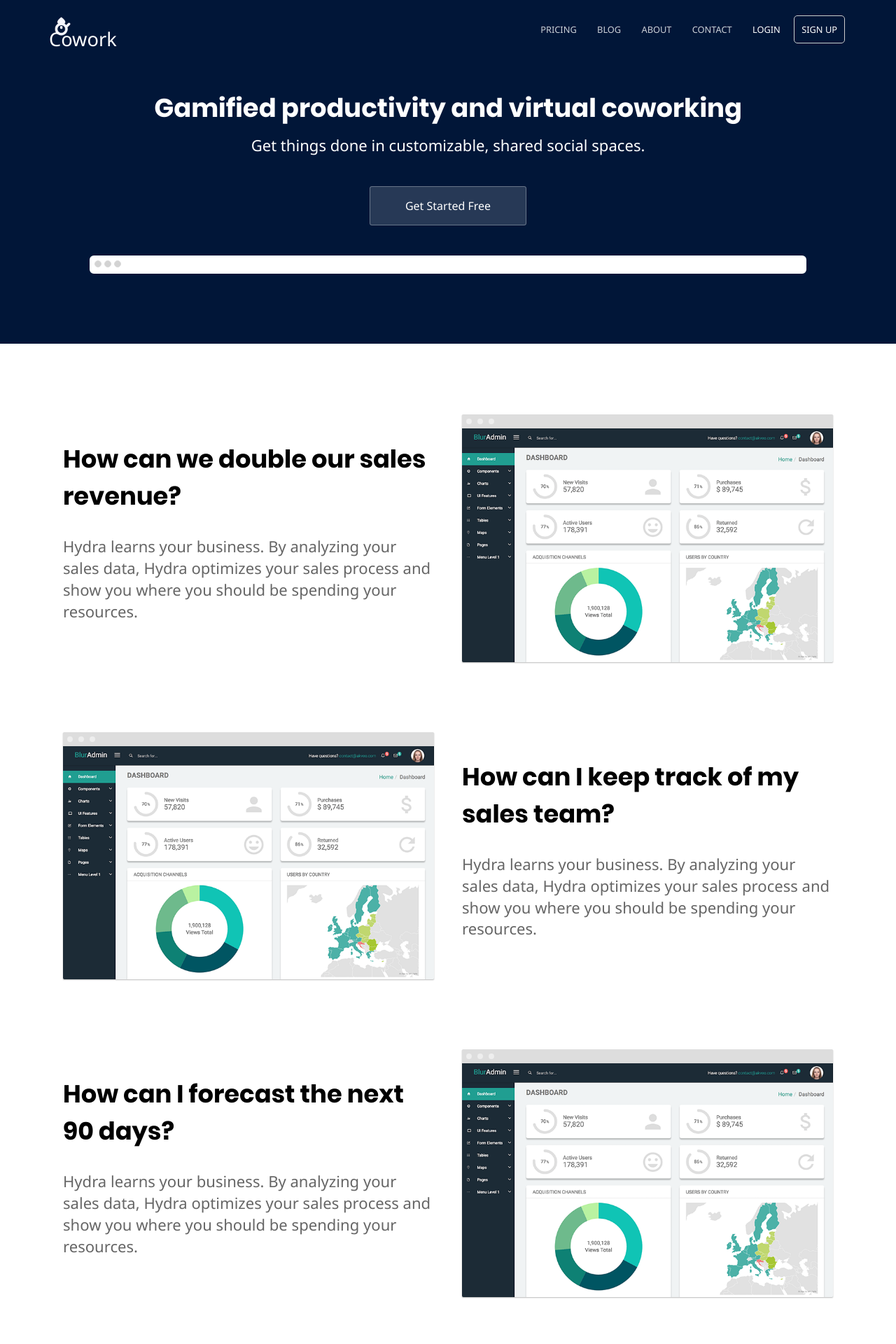
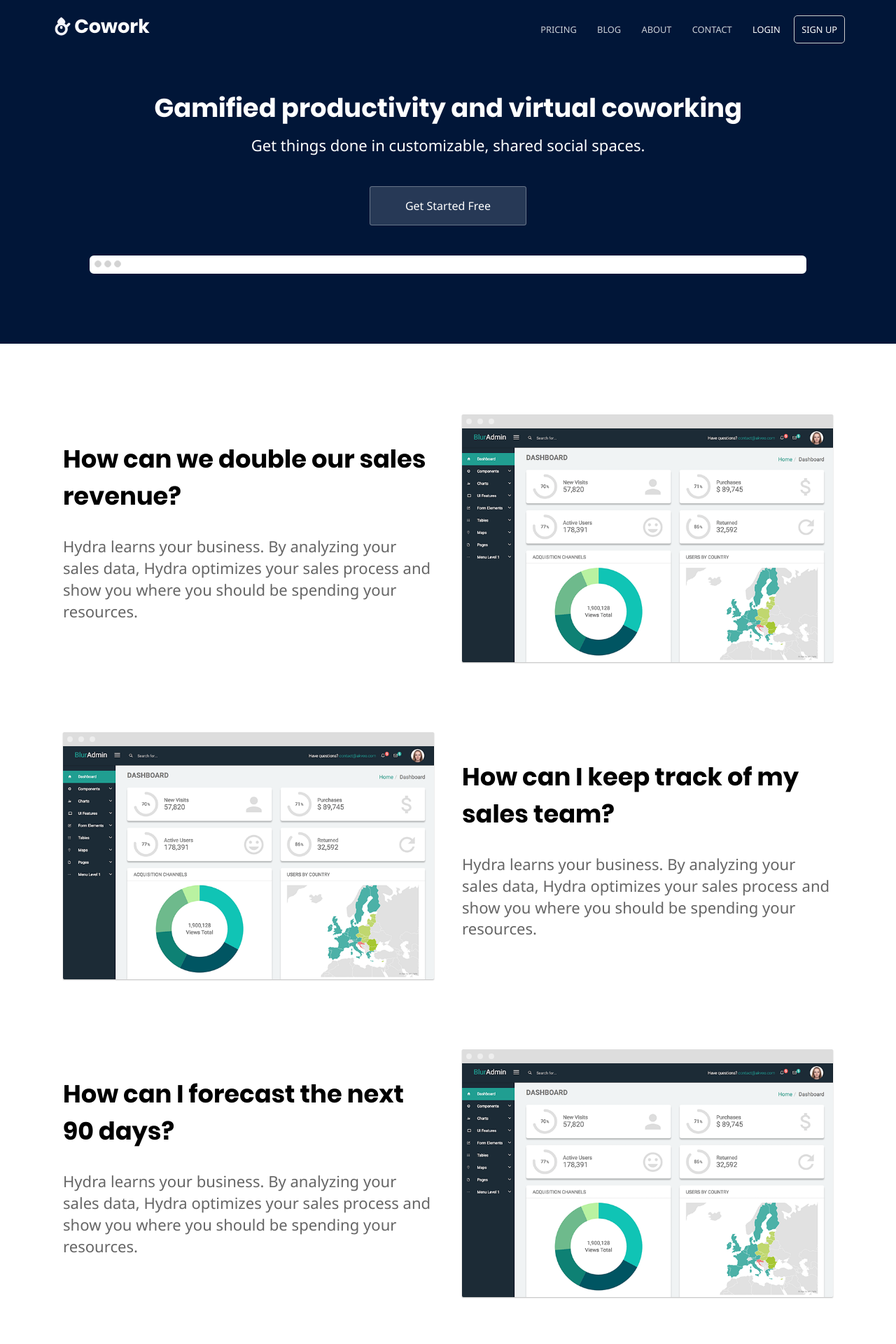
Before and after one commit to innkeeper-games/cowork-site, a Jekyll site: the page built from index.html, in a window 1280 px wide. Shown: the top 1920 px of the page at 70% size. Built offline with Jekyll 4.4.1, drawn with Linux system fonts in a browser that asks for light colours; a script that is not in the unit is left out.

Commit message:
Update layout.scss

```diff
--- a/_sass/layout.scss
+++ b/_sass/layout.scss
@@ -39,7 +39,9 @@ header {
 		line-height: 0;
 
 		a {
-			display: inline-block;
+			display: flex;
+			align-items: center;
+			font-family: "Poppins Bold";
 		}
 
 		img {
```
